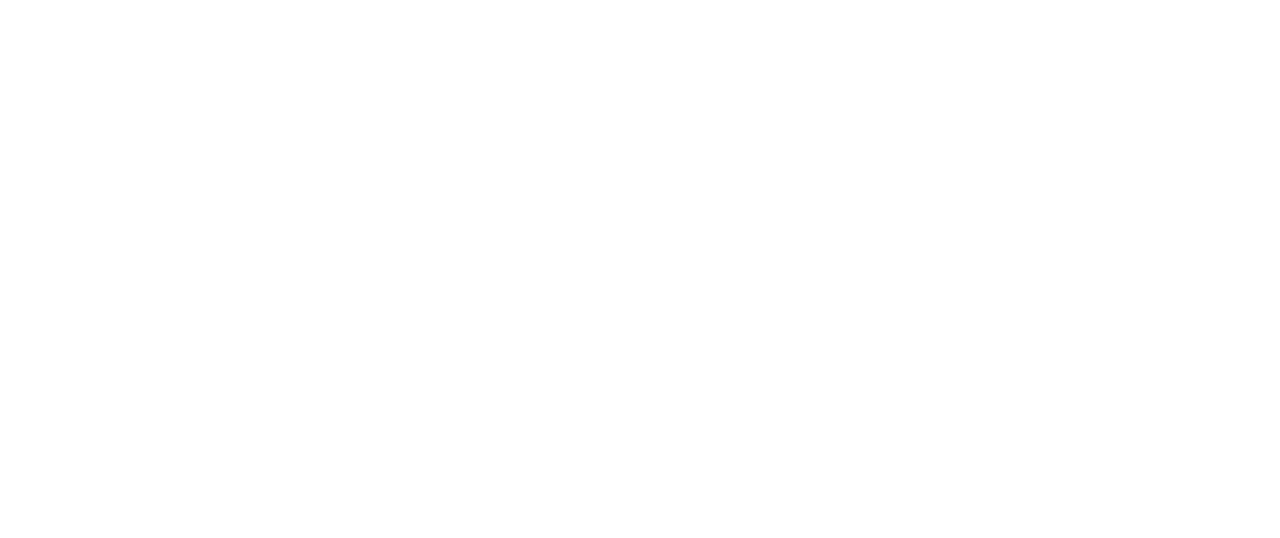
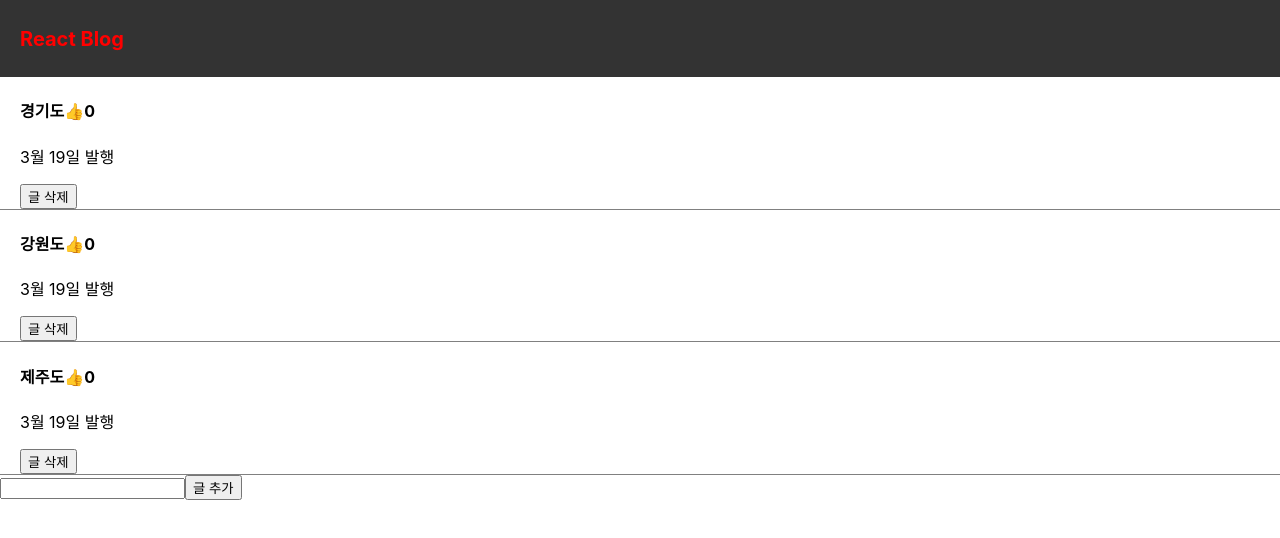
Before and after one commit to jungwoonAn/react_blog, a plain HTML site: page index.html in a window 1280 px wide. Drawn offline with Linux system fonts and the light colour scheme; the site is published under a folder, as on GitHub Pages, so addresses that start at the root find nothing.

Commit message:
Update index.html

```diff
--- a/index.html
+++ b/index.html
@@ -1 +1 @@
-<!doctype html><html lang="en"><head><meta charset="utf-8"/><link rel="icon" href="/favicon.ico"/><meta name="viewport" content="width=device-width,initial-scale=1"/><meta name="theme-color" content="#000000"/><meta name="description" content="Web site created using create-react-app"/><link rel="apple-touch-icon" href="/logo192.png"/><link rel="manifest" href="/manifest.json"/><title>React App</title><script defer="defer" src="/static/js/main.dcf77645.js"></script><link href="/static/css/main.19fc65aa.css" rel="stylesheet"></head><body><noscript>You need to enable JavaScript to run this app.</noscript><div id="root"></div></body></html>
+<!doctype html><html lang="en"><head><meta charset="utf-8"/><link rel="icon" href="./favicon.ico"/><meta name="viewport" content="width=device-width,initial-scale=1"/><meta name="theme-color" content="#000000"/><meta name="description" content="Web site created using create-react-app"/><link rel="apple-touch-icon" href="./logo192.png"/><link rel="manifest" href="./manifest.json"/><title>React App</title><script defer="defer" src="./static/js/main.dcf77645.js"></script><link href="./static/css/main.19fc65aa.css" rel="stylesheet"></head><body><noscript>You need to enable JavaScript to run this app.</noscript><div id="root"></div></body></html>
```
